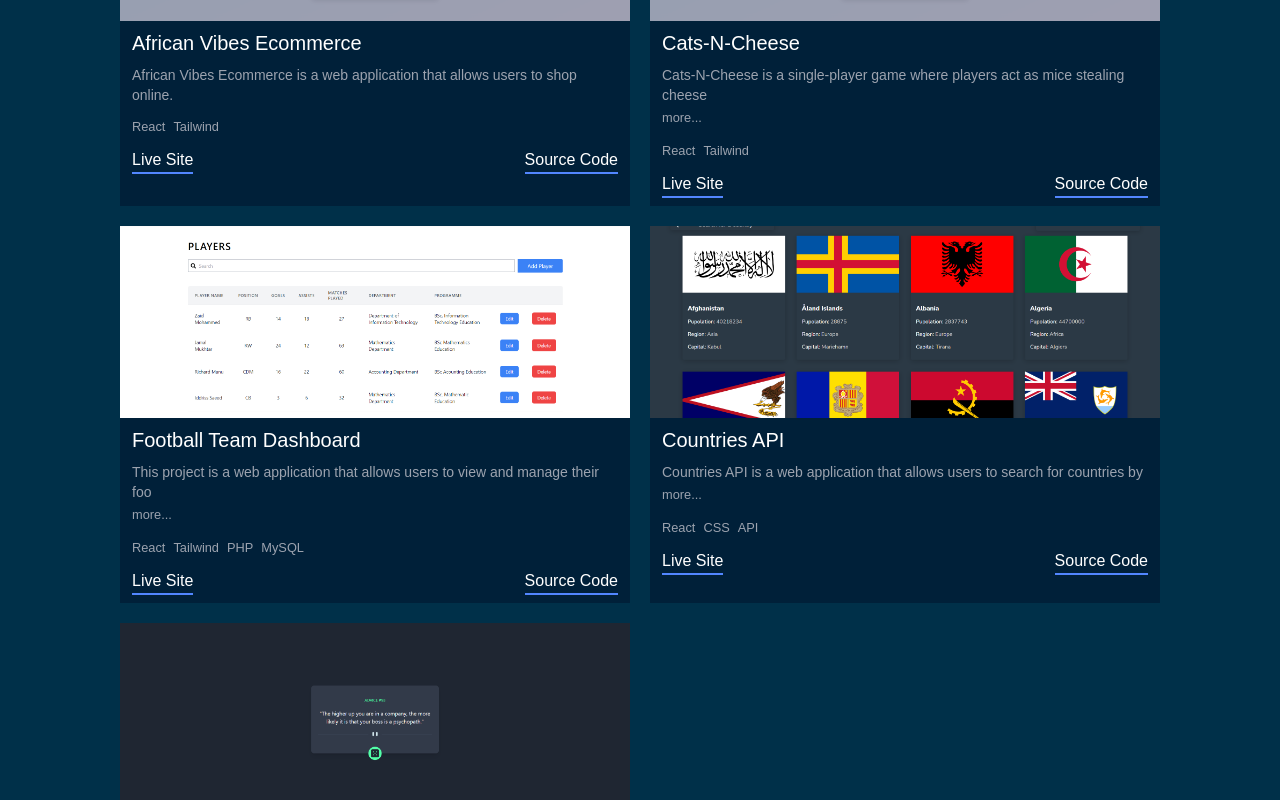
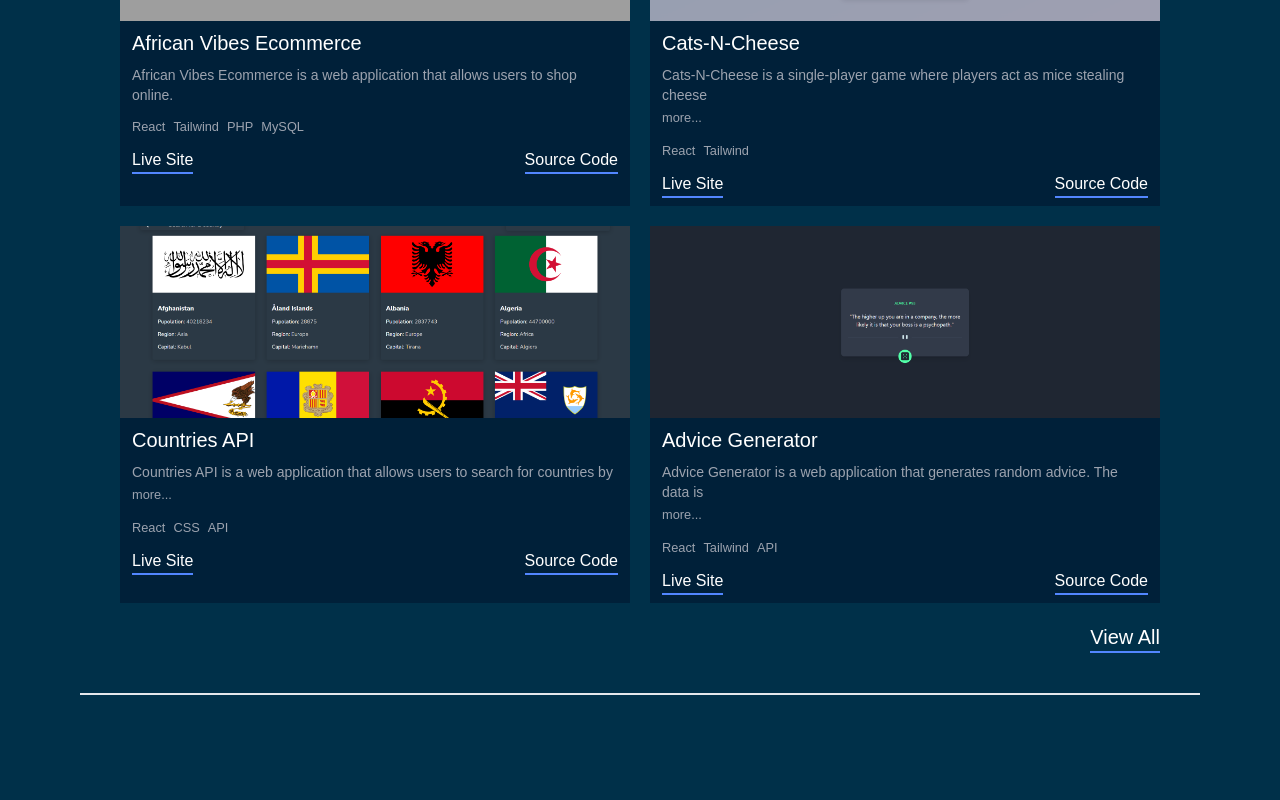
Before and after one commit to iamzaidmohammed/personal-portfolio, a React (Vite) app: page / in a window 1280 px wide. Shown: the part 1473-2273 px from the top of the page. Built offline with nearby package versions, Linux system fonts and the light colour scheme; grey boxes are pictures that could not be loaded; a web font is replaced by a local one.

Commit message:
Edit africanvibes project

```diff
--- a/src/data/ProjectsInfo.js
+++ b/src/data/ProjectsInfo.js
@@ -7,12 +7,13 @@ import HuddleLandingPage from "../assets/projects/huddle-landing-page.png";
 import InteractiveRatingComponent from "../assets/projects/interactive-rating-component.png";
 import NewsletterSignUpForm from "../assets/projects/newsletter-sign-up-form-with-success-messege.png";
 import RecipePage from "../assets/projects/recipe-page.jpg";
+import Africanvibes from "../assets/projects/africanvibes.png";
 
 const ProjectsInfo = [
   {
     name: "African Vibes Ecommerce",
-    image: CatsNCheese,
-    stack: ["React", "Tailwind"],
+    image: Africanvibes,
+    stack: ["React", "Tailwind", "PHP", "MySQL"],
     liveUrl: "https://africanvibes.com.ng",
     githubUrl: "https://github.com/iamzaidmohammed/africanvibes",
     featured: true,
@@ -33,7 +34,7 @@ const ProjectsInfo = [
     stack: ["React", "Tailwind", "PHP", "MySQL"],
     liveUrl: "https://football-team-dashboard.vercel.app/",
     githubUrl: "https://github.com/iamzaidmohammed/football-team-dashboard",
-    featured: true,
+    featured: false,
     description: `This project is a web application that allows users to view and manage their football team. The data is stored in a MySQL database using PHP and is displayed using React and Tailwind.`,
   },
   {
```
Also changed, not shown: 1 other file (tests, documents, lock files or other folders).
